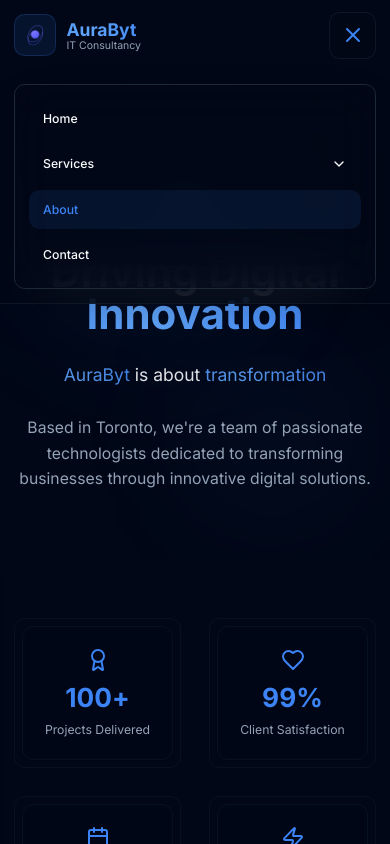
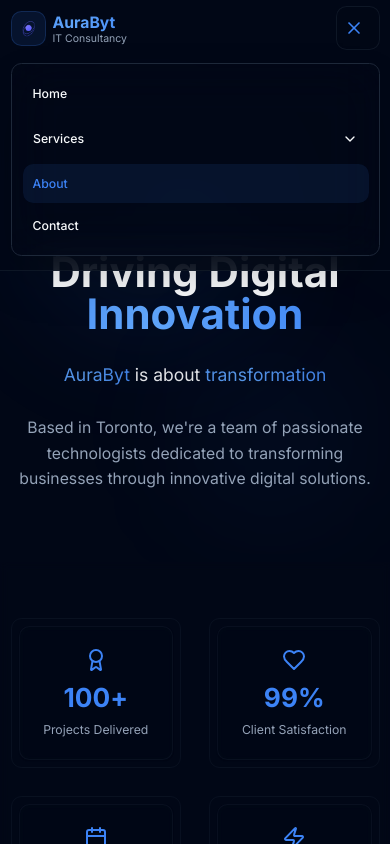
Before and after one commit to Rushil-s/aura-byt-digital-forge, a React (Vite) app: page /about in a window 390 px wide. Both pictures are taken after a click on the button "Open menu". Shown: the top 844 px of the page. Built offline with nearby package versions, Linux system fonts and the light colour scheme.

Commit message:
Fix mobile responsiveness
Improve mobile layout and functionality for services and other sections.

```diff
--- a/src/components/Navbar.tsx
+++ b/src/components/Navbar.tsx
@@ -1,3 +1,4 @@
+
 import React, { useState, useEffect, useRef } from 'react';
 import { Link, useLocation } from 'react-router-dom';
 import { Menu, X, ChevronDown, Code, BarChart3, Headphones } from 'lucide-react';
@@ -84,20 +85,20 @@ const Navbar = () => {
       }`}
     >
       <div className="container mx-auto px-4">
-        <div className="flex justify-between items-center h-20">
+        <div className="flex justify-between items-center h-16 sm:h-20">
           {/* Logo */}
-          <Link to="/" className="flex items-center space-x-3 group relative z-10" onClick={handleLinkClick}>
+          <Link to="/" className="flex items-center space-x-2 sm:space-x-3 group relative z-10" onClick={handleLinkClick}>
             <div className="relative">
-              <div className="h-12 w-12 relative flex items-center justify-center overflow-hidden rounded-lg bg-primary/10 group-hover:bg-primary/20 transition-all duration-300 border border-primary/20">
+              <div className="h-10 w-10 sm:h-12 sm:w-12 relative flex items-center justify-center overflow-hidden rounded-lg bg-primary/10 group-hover:bg-primary/20 transition-all duration-300 border border-primary/20">
                 <img
                   alt="AuraByt Logo"
-                  className="h-8 w-8 object-contain relative z-10 filter brightness-110 group-hover:scale-110 transition-transform duration-300"
+                  className="h-6 w-6 sm:h-8 sm:w-8 object-contain relative z-10 filter brightness-110 group-hover:scale-110 transition-transform duration-300"
                   src="/assets/aurabytlogo.png"
                 />
               </div>
             </div>
             <div className="flex flex-col">
-              <span className="font-bold text-xl gradient-text">
+              <span className="font-bold text-lg sm:text-xl gradient-text">
                 AuraByt
               </span>
               <span className="text-xs text-muted-foreground -mt-1">
@@ -129,7 +130,7 @@ const Navbar = () => {
                       />
                     </button>
 
-                    {/* Dropdown Menu */}
+                    {/* Desktop Dropdown Menu */}
                     {activeDropdown === link.name && (
                       <div className="absolute top-full left-0 mt-3 w-80 bg-card/98 backdrop-blur-xl rounded-lg shadow-2xl border border-border py-3 animate-in fade-in-0 zoom-in-95 duration-200">
                         {link.dropdown.map((item) => (
@@ -174,26 +175,26 @@ const Navbar = () => {
 
           {/* Mobile menu button */}
           <button
-            className="lg:hidden p-3 rounded-lg bg-card/50 backdrop-blur-sm hover:bg-card/80 transition-all duration-300 border border-border/50"
+            className="lg:hidden p-2 sm:p-3 rounded-lg bg-card/50 backdrop-blur-sm hover:bg-card/80 transition-all duration-300 border border-border/50"
             onClick={() => setIsOpen(!isOpen)}
             aria-label={isOpen ? 'Close menu' : 'Open menu'}
             aria-expanded={isOpen}
           >
-            {isOpen ? <X size={24} className="text-primary" /> : <Menu size={24} className="text-foreground" />}
+            {isOpen ? <X size={20} className="sm:w-6 sm:h-6 text-primary" /> : <Menu size={20} className="sm:w-6 sm:h-6 text-foreground" />}
           </button>
         </div>
 
         {/* Mobile Navigation */}
         {isOpen && (
-          <div className="lg:hidden py-4 animate-in slide-in-from-top-2 duration-300">
-            <div className="bg-card/98 backdrop-blur-xl rounded-lg shadow-2xl border border-border p-4 space-y-2">
+          <div className="lg:hidden pb-4 animate-in slide-in-from-top-2 duration-300">
+            <div className="bg-card/98 backdrop-blur-xl rounded-lg shadow-2xl border border-border p-3 sm:p-4 space-y-1 sm:space-y-2 mt-2">
               {navLinks.map((link, idx) => (
                 <div key={link.name}>
                   {link.dropdown ? (
                     <div>
                       <button
                         onClick={() => handleDropdownToggle(link.name)}
-                        className={`w-full flex items-center justify-between px-4 py-3 text-sm font-medium transition-all duration-300 rounded-lg ${
+                        className={`w-full flex items-center justify-between px-3 sm:px-4 py-3 text-sm font-medium transition-all duration-300 rounded-lg ${
                           location.pathname === link.path || location.pathname.startsWith('/services')
                             ? 'text-primary bg-primary/10'
                             : 'text-foreground hover:text-primary hover:bg-primary/5'
@@ -208,16 +209,16 @@ const Navbar = () => {
                         />
                       </button>
                       {activeDropdown === link.name && (
-                        <div className="mt-2 ml-4 space-y-1 animate-in slide-in-from-top-1 duration-200">
+                        <div className="mt-2 ml-2 sm:ml-4 space-y-1 animate-in slide-in-from-top-1 duration-200">
                           {link.dropdown.map((item) => (
                             <Link
                               key={item.name}
                               to={item.path}
-                              className="flex items-center px-4 py-3 text-sm text-muted-foreground hover:text-primary hover:bg-primary/5 transition-all duration-200 rounded-lg"
+                              className="flex items-center px-3 sm:px-4 py-3 text-sm text-muted-foreground hover:text-primary hover:bg-primary/5 transition-all duration-200 rounded-lg"
                               onClick={handleLinkClick}
                             >
-                              <span className="mr-3 text-primary">{item.icon}</span>
-                              {item.name}
+                              <span className="mr-2 sm:mr-3 text-primary flex-shrink-0">{item.icon}</span>
+                              <span className="text-xs sm:text-sm">{item.name}</span>
                             </Link>
                           ))}
                         </div>
@@ -226,7 +227,7 @@ const Navbar = () => {
                   ) : (
                     <Link
                       to={link.path}
-                      className={`block px-4 py-3 text-sm font-medium transition-all duration-300 rounded-lg ${
+                      className={`block px-3 sm:px-4 py-3 text-sm font-medium transition-all duration-300 rounded-lg ${
                         location.pathname === link.path
                           ? 'text-primary bg-primary/10'
                           : 'text-foreground hover:text-primary hover:bg-primary/5'
--- a/src/components/ServiceCard.tsx
+++ b/src/components/ServiceCard.tsx
@@ -16,29 +16,31 @@ const ServiceCard = ({ title, description, icon, delay = 0, link }: ServiceCardP
 
   return (
     <article
-      className="professional-card group h-full"
+      className="professional-card group h-full touch-manipulation"
       style={{ animationDelay: `${delay}ms` }}
       onMouseEnter={() => setIsHovered(true)}
       onMouseLeave={() => setIsHovered(false)}
     >
-      <div className="w-12 h-12 sm:w-16 sm:h-16 rounded-lg bg-primary/10 flex items-center justify-center mb-4 sm:mb-6 text-primary transform transition-all duration-300 group-hover:scale-110 group-hover:bg-primary/20">
-        {icon}
+      <div className="w-10 h-10 sm:w-12 sm:h-12 md:w-16 md:h-16 rounded-lg bg-primary/10 flex items-center justify-center mb-3 sm:mb-4 md:mb-6 text-primary transform transition-all duration-300 group-hover:scale-110 group-hover:bg-primary/20">
+        <div className="text-lg sm:text-xl md:text-2xl">
+          {icon}
+        </div>
       </div>
-      <h3 className="text-lg sm:text-xl font-bold mb-3 text-foreground group-hover:text-primary transition-colors leading-tight">
+      <h3 className="text-base sm:text-lg md:text-xl font-bold mb-2 sm:mb-3 text-foreground group-hover:text-primary transition-colors leading-tight">
         {title}
       </h3>
-      <p className="text-muted-foreground mb-4 sm:mb-6 text-sm sm:text-base leading-relaxed">
+      <p className="text-muted-foreground mb-3 sm:mb-4 md:mb-6 text-sm sm:text-base leading-relaxed">
         {description}
       </p>
       <Link
         to={link}
-        className="inline-flex items-center font-medium text-primary hover:text-accent transition-all text-sm sm:text-base group/link"
+        className="inline-flex items-center font-medium text-primary hover:text-accent transition-all text-sm sm:text-base group/link touch-manipulation"
         aria-label={`Learn more about ${title}`}
       >
         Learn more
         <ArrowRight
-          size={16}
-          className={`ml-2 transition-transform duration-300 flex-shrink-0 ${isHovered ? 'translate-x-1' : ''}`}
+          size={14}
+          className={`ml-2 transition-transform duration-300 flex-shrink-0 sm:w-4 sm:h-4 ${isHovered ? 'translate-x-1' : ''}`}
         />
       </Link>
     </article>
--- a/src/styles/globals.css
+++ b/src/styles/globals.css
@@ -34,7 +34,7 @@
   html {
     @apply antialiased font-inter scroll-smooth;
     font-feature-settings: 'cv02', 'cv03', 'cv04', 'cv11';
-    scroll-padding-top: 100px;
+    scroll-padding-top: 80px;
     font-size: 16px;
   }
 
@@ -45,6 +45,7 @@
     -webkit-font-smoothing: antialiased;
     -moz-osx-font-smoothing: grayscale;
     line-height: 1.6;
+    -webkit-tap-highlight-color: transparent;
   }
 
   ::selection {
@@ -55,6 +56,12 @@
   *:focus-visible {
     @apply outline-2 outline-primary outline-offset-2;
   }
+
+  /* Improved touch targets for mobile */
+  button, a, [role="button"] {
+    touch-action: manipulation;
+    -webkit-tap-highlight-color: transparent;
+  }
 }
 
 @layer components {
@@ -64,33 +71,36 @@
   }
 
   .btn-primary {
-    @apply px-6 py-3 sm:px-8 sm:py-4 bg-primary text-primary-foreground font-semibold rounded-lg
+    @apply px-4 py-2 sm:px-6 sm:py-3 md:px-8 md:py-4 bg-primary text-primary-foreground font-semibold rounded-lg
            hover:bg-primary/90 transition-all duration-300
            hover:scale-105 active:scale-95 disabled:opacity-50
            relative overflow-hidden shadow-lg hover:shadow-primary/25
            inline-flex items-center justify-center text-sm sm:text-base
-           focus:ring-2 focus:ring-primary focus:ring-offset-2;
+           focus:ring-2 focus:ring-primary focus:ring-offset-2
+           touch-manipulation;
   }
 
   .btn-secondary {
-    @apply px-6 py-3 sm:px-8 sm:py-4 border border-primary/30 text-primary font-semibold rounded-lg
+    @apply px-4 py-2 sm:px-6 sm:py-3 md:px-8 md:py-4 border border-primary/30 text-primary font-semibold rounded-lg
            hover:bg-primary/10 hover:border-primary transition-all duration-300
            hover:scale-105 active:scale-95 backdrop-blur-sm
            inline-flex items-center justify-center text-sm sm:text-base
-           focus:ring-2 focus:ring-primary focus:ring-offset-2;
+           focus:ring-2 focus:ring-primary focus:ring-offset-2
+           touch-manipulation;
   }
 
   .professional-card {
-    @apply bg-card/80 backdrop-blur-sm border border-border rounded-xl p-6 sm:p-8
+    @apply bg-card/80 backdrop-blur-sm border border-border rounded-xl p-4 sm:p-6 md:p-8
            hover:bg-card hover:border-primary/30 hover:shadow-xl hover:shadow-primary/10
-           transition-all duration-300 hover:-translate-y-1 relative overflow-hidden;
+           transition-all duration-300 hover:-translate-y-1 relative overflow-hidden
+           touch-manipulation;
     transform: translateZ(0);
     backface-visibility: hidden;
     will-change: transform;
   }
 
   .section-padding {
-    @apply py-16 sm:py-20 md:py-24;
+    @apply py-12 sm:py-16 md:py-20 lg:py-24;
   }
 
   .scroll-animate {
@@ -172,15 +182,27 @@
 /* Enhanced mobile optimizations */
 @media (max-width: 640px) {
   .container {
-    @apply px-4;
+    @apply px-3;
   }
 
   html {
     font-size: 14px;
+    scroll-padding-top: 70px;
   }
 
   .professional-card {
-    @apply p-6;
+    @apply p-4;
+  }
+
+  /* Improve touch targets on mobile */
+  button {
+    min-height: 44px;
+    min-width: 44px;
+  }
+
+  /* Better spacing for mobile */
+  .section-padding {
+    @apply py-8;
   }
 }
 
@@ -192,6 +214,20 @@
 
   .professional-card:hover {
     transform: none;
+    background: hsl(var(--card));
+    border-color: hsl(var(--primary) / 0.3);
+  }
+
+  /* Ensure dropdown menus work well on touch devices */
+  .group:hover .group-hover\:scale-110 {
+    transform: scale(1.05);
+  }
+}
+
+/* Tablet optimizations */
+@media (min-width: 641px) and (max-width: 1023px) {
+  html {
+    scroll-padding-top: 90px;
   }
 }
 
```
